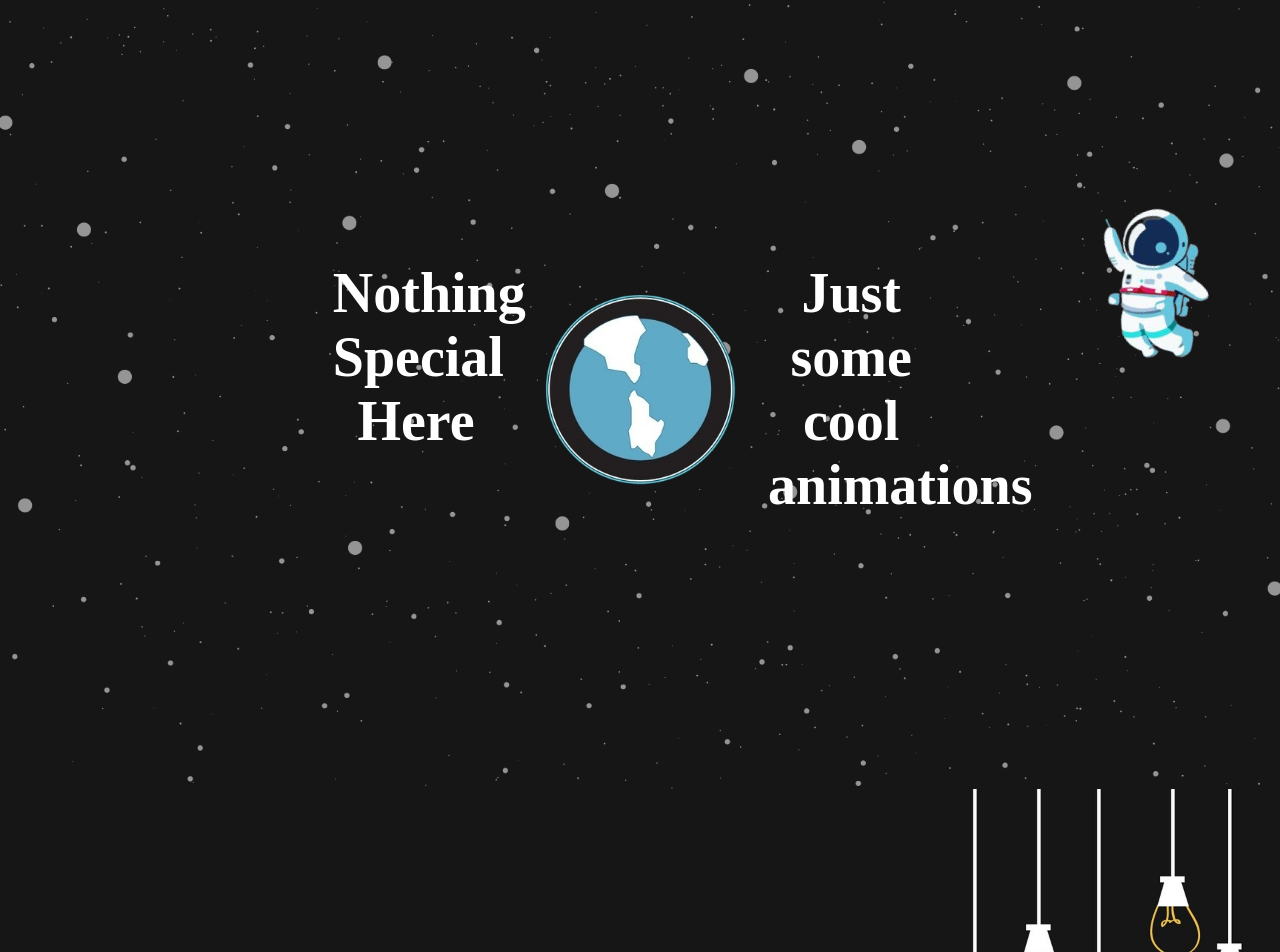
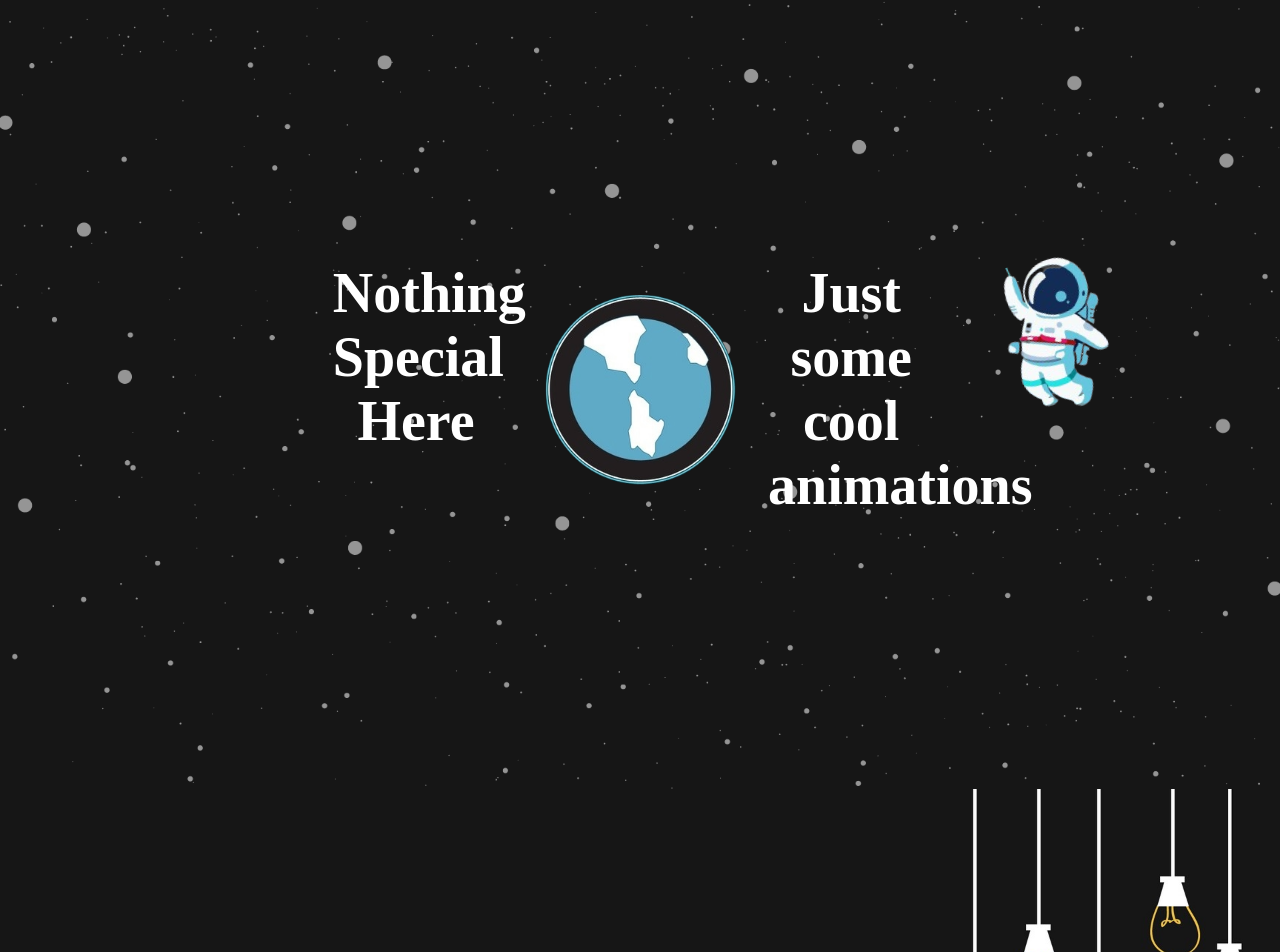
Before and after one commit to TinNguyen01600/portfolio, a React (Vite) app: page / in a window 1280 px wide. Shown: the part 811-1763 px from the top of the page. Built offline with nearby package versions, Linux system fonts and the light colour scheme; a web font is replaced by a local one.

Commit message:
add animation for astronaut

```diff
--- a/src/App.css
+++ b/src/App.css
@@ -160,9 +160,9 @@ section {
 }
 
 /*******************************************************************/
-.astronaut {
+/* .astronaut {
     position: "absolute";
-}
+} */
 
 /*******************************************************************/
 /*******************************************************************/
--- a/src/components/Astronaut.jsx
+++ b/src/components/Astronaut.jsx
@@ -1,20 +1,57 @@
 import { motion } from 'framer-motion'
 import astronaut from '../img/astronaut.png'
+import { useState, useEffect } from "react";
 
 const Astronaut = () => {
+    const [isVisibleInitAs, setIsVisibleInitAs] = useState(true)
+    const [isVisible, setIsVisible] = useState(false);
+
+    const handleDragEnd = (event, info) => {
+        if (info.point.x > 1200) {
+            setIsVisible(false);
+            setIsVisibleInitAs(false)
+        }
+    };
+    useEffect(() => {
+        const timeoutId = setTimeout(() => {
+            if (!isVisible && !isVisibleInitAs) setIsVisible(true);
+        }, 500);
+        return () => clearTimeout(timeoutId);
+    }, [isVisible, isVisibleInitAs]);
+
     return (
         <>
-            <motion.img src={astronaut} alt=""
+            {isVisibleInitAs && <motion.img src={astronaut} alt=""
                 drag
-                dragConstraints={{ left: -1100, right: 200, top: -250, bottom: 250 }}
+                dragConstraints={{ left: -1100, right: 5, top: -250, bottom: 250 }}
+                onDragEnd={handleDragEnd}
+                whileTap={{ cursor: 'grabbing' }}
+                whileHover={{ cursor: 'grab', scale: 0.9 }}
+
+                initial={{x: -100}}
                 animate={{
-                    y: [-200, -100, -200],
+                    y: [-200, -50, -200],
                     rotate: [0, 180, 0, -90, 90, 0, -180, 0],
                     transition: { duration: 12, repeat: Infinity, ease: 'linear' }
                 }}
+            />}
+
+            {isVisible && <motion.img src={astronaut} alt=''
+                drag
+                dragConstraints={{ left: 0, right: 1100, top: -250, bottom: 250 }}
+                onDragEnd={handleDragEnd}
                 whileTap={{ cursor: 'grabbing' }}
-                whileHover={{ cursor: 'grab', scale: 1.2 }}
-            />
+                whileHover={{ cursor: 'grab', scale: 0.9 }}
+
+                animate={isVisible && {
+                    x: [-20, 150],
+                    y: [-220, -220],
+                    transition: { duration: 1 }
+                }}
+                style={{
+                    position: "absolute",
+                }}
+            />}
         </>
     )
 }
```
